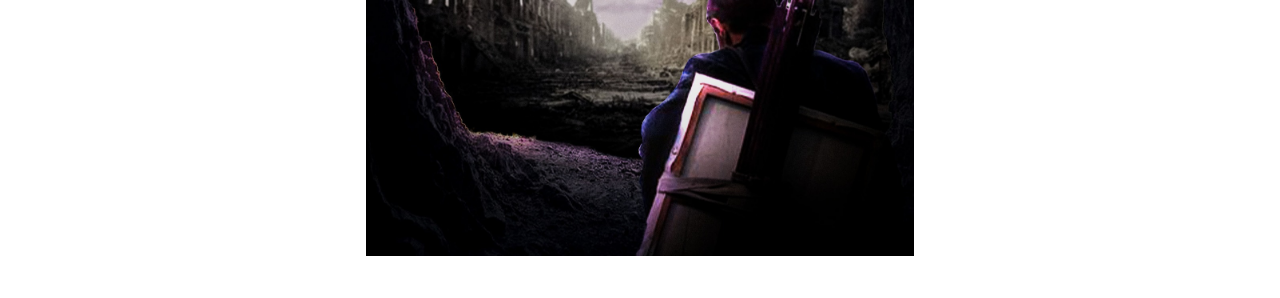
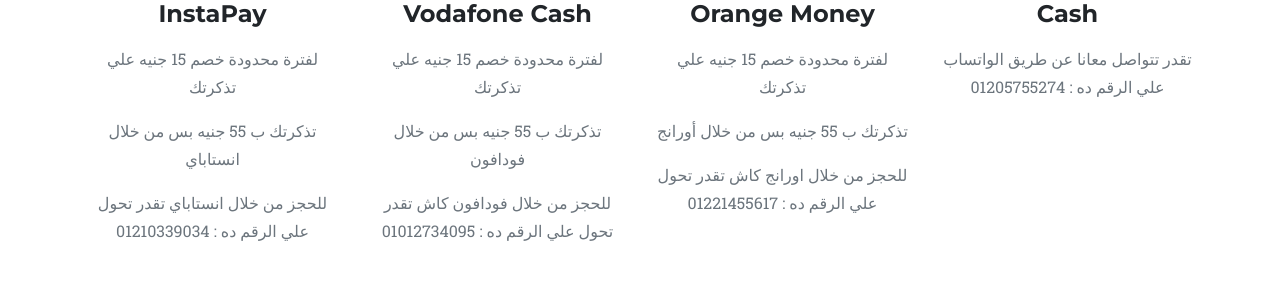
Before and after one commit to Sar5a-Team/website, a plain HTML site: page index.html in a window 1280 px wide. Shown: the part 1257-1555 px from the top of the page. Drawn offline with nearby package versions, Linux system fonts and the light colour scheme.

Commit message:
modifying cover

```diff
--- a/index.html
+++ b/index.html
@@ -43,15 +43,12 @@
                 <div class="masthead-heading text-uppercase">نجول نصرخ فيزداد العقل وعياً</div>
 				<div class="section-subheading m-2">New Show is Coming!</div>
                 <a class="btn btn-primary btn-xl text-uppercase" href="#upcoming">Book Now</a>
-            </div>
-        </header>
+            </div>        </header>
         <!-- upcoming-->
         <section class="page-section" id="upcoming">
-		                <div class="poster mb-5"></div>
-
             <div class="container">
                 <div class="row text-center">
-                    <div class="col-md-4">
+                    <div class="col-md-3">
                         <!-- <span class="fa-stack fa-4x"> -->
                             <!-- <i class="fas fa-circle fa-stack-2x text-primary"></i> -->
                             <!-- <i class="fas fa-shopping-cart fa-stack-1x fa-inverse"></i> -->
@@ -60,10 +57,10 @@
 
                         <h4 class="my-3">InstaPay</h4>
                         <p class="text-muted">لفترة محدودة خصم 15 جنيه علي تذكرتك</p>
-						<p class="text-muted">تقدر تشتري تذكرتك ب 55 جنيه بس من خلال تطبيق انستاباي</p>
+						<p class="text-muted">تذكرتك ب 55 جنيه بس من خلال انستاباي</p>
 						<p class="text-muted">للحجز من خلال انستاباي تقدر تحول علي الرقم ده : 01210339034</p>
                     </div>
-                    <div class="col-md-4">
+                    <div class="col-md-3">
                         <!-- <span class="fa-stack fa-4x"> -->
                             <!-- <i class="fas fa-circle fa-stack-2x text-primary"></i> -->
                             <!-- <i class="fas fa-laptop fa-stack-1x fa-inverse"></i> -->
@@ -71,11 +68,21 @@
 					<div class="timeline-image"><img class="rounded-circle img-fluid" src="assets/img/logos/vodacash-logo.jpg" alt="..." /></div>
                         <h4 class="my-3">Vodafone Cash</h4>
                         <p class="text-muted">لفترة محدودة خصم 15 جنيه علي تذكرتك</p>
-						<p class="text-muted">تقدر تشتري تذكرتك ب 55 جنيه بس من خلال فودافون كاش او اورانج كاش</p>
+						<p class="text-muted">تذكرتك ب 55 جنيه بس من خلال فودافون</p>
 						<p class="text-muted">للحجز من خلال فودافون كاش تقدر تحول علي الرقم ده : 01012734095</p>
+						</div>
+                    <div class="col-md-3">
+                        <!-- <span class="fa-stack fa-4x"> -->
+                            <!-- <i class="fas fa-circle fa-stack-2x text-primary"></i> -->
+                            <!-- <i class="fas fa-lock fa-stack-1x fa-inverse"></i> -->
+                        <!-- </span> -->
+						<div class="timeline-image"><img class="rounded-circle img-fluid" src="assets/img/logos/orange-cash.jpg" alt="..." /></div>
+                        <h4 class="my-3">Orange Money</h4>
+						<p class="text-muted">لفترة محدودة خصم 15 جنيه علي تذكرتك</p>
+						<p class="text-muted">تذكرتك ب 55 جنيه بس من خلال أورانج</p>
 						<p class="text-muted">للحجز من خلال اورانج كاش تقدر تحول علي الرقم ده : 01221455617</p>
-						</div>
-                    <div class="col-md-4">
+                    </div>
+					<div class="col-md-3">
                         <!-- <span class="fa-stack fa-4x"> -->
                             <!-- <i class="fas fa-circle fa-stack-2x text-primary"></i> -->
                             <!-- <i class="fas fa-lock fa-stack-1x fa-inverse"></i> -->
@@ -91,6 +98,8 @@
 						<p class="text-muted">QRCode هيجيلك مننا خلال 48 ساعة</p>
 						<p class="text-muted">مينفعش تعمله شير مع اي حد لأن شخص واحد بس اللي هيقدر يدخل بيه الحفلة</p>
 					</div>
+					<br><br>
+				<div class="poster mb-5"></div>
             </div>
         </section>
         <!-- Portfolio Grid-->
```
Also changed, not shown: assets/img/logos/Orange-Cash.jpg (added), assets/img/main-4-.jpg (added), assets/img/main-4.jpg, assets/img/main__.jpg (added), css/styles.css.
